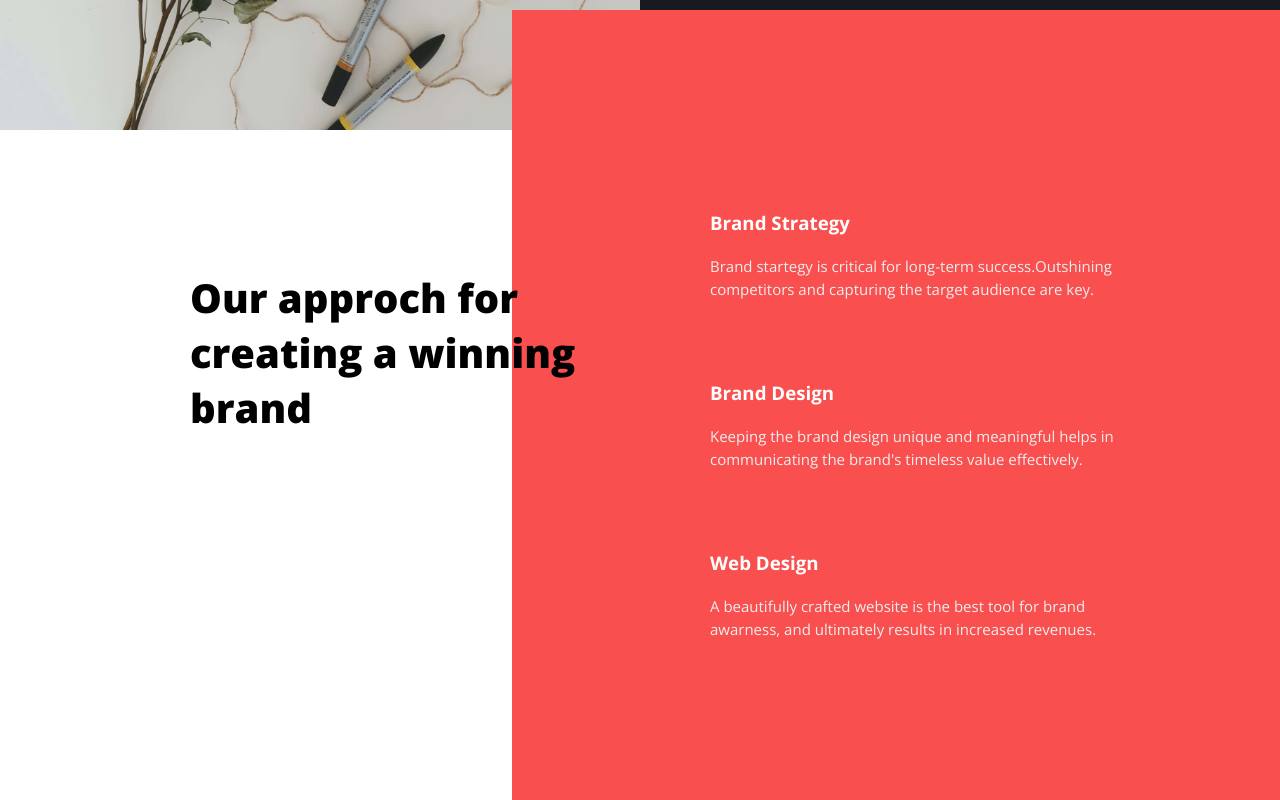
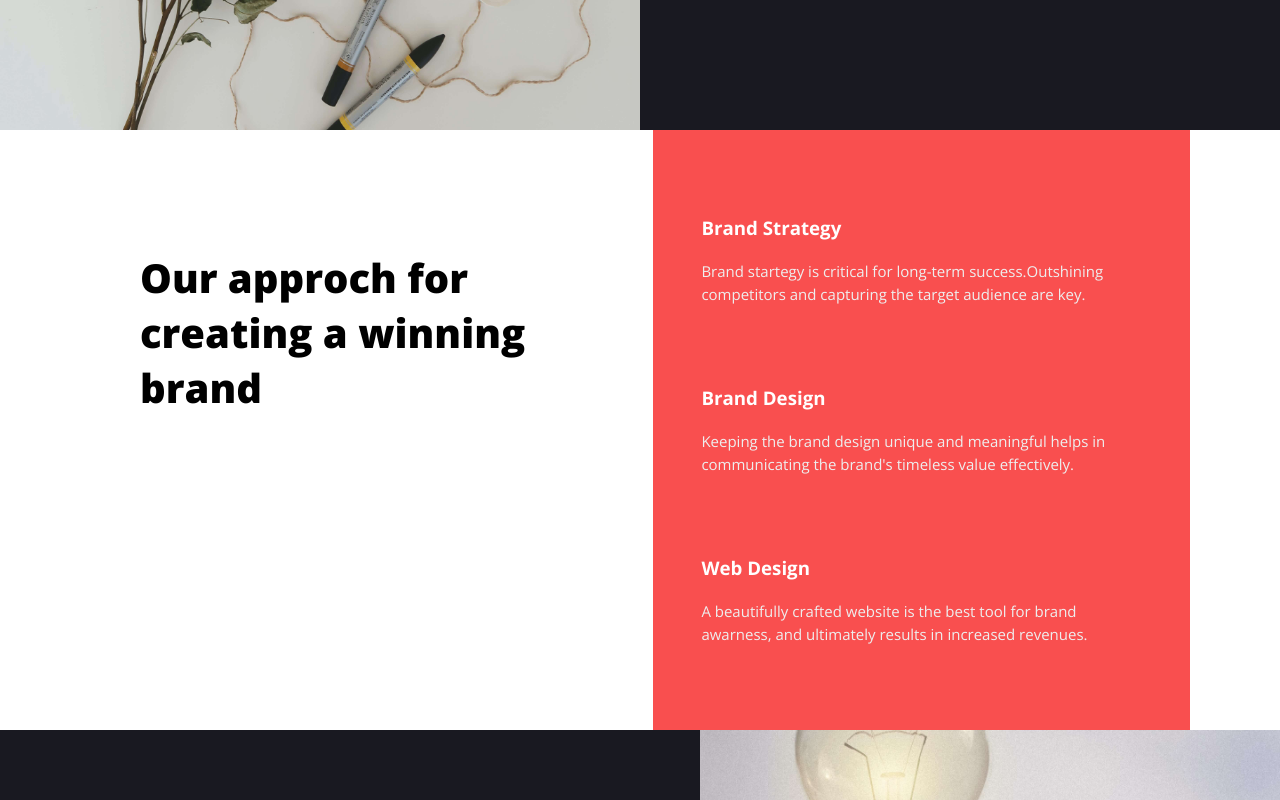
Before and after one commit to nejmiyassine01/creative, a React (Create React App) app: page / in a window 1280 px wide. Shown: the part 1320-2120 px from the top of the page. Built offline with nearby package versions, Linux system fonts and the light colour scheme.

Commit message:
Landing Page Responsive

```diff
--- a/src/App.css
+++ b/src/App.css
@@ -12,34 +12,37 @@ a {
     text-decoration: none;
 }
 
-@media (min-width: 500px) {
-    /* .container {
-        width: 470px;
-        padding: 5px;
-        margin: auto;
-    } */
-}
-
-@media (min-width: 768px){
-    /* .container {
-        width: 750px;
-        padding: 10px;
-        margin: auto;
-    } */
-}
-
-@media (min-width: 1024px) {
-    /* .container {
-        width: 1000px;
-        padding: 10px;
-        margin: auto;
-    } */
-}
-
-@media (min-width: 1200px){
+@media (max-width: 767px) {
     .container {
-        width: 1100px;
+        max-width: 720px;
         padding: 20px;
         margin: auto;
     }
 }
+
+/* Medium devices (tablets, 768px and up) */
+@media (min-width: 768px) {
+    .container {
+        max-width: 720px;
+        padding: 20px;
+        margin: auto;
+    }
+}
+
+/* Large devices (desktops, 992px and up) */
+@media (min-width: 992px) {
+    .container {
+        max-width: 960px;
+        padding: 0 20px;
+        margin: auto;
+    }
+}
+
+/* Extra large devices (large desktops, 1200px and up) */
+@media (min-width: 1200px) {
+    .container {
+        max-width: 1140px;
+        padding: 0 20px;
+        margin: auto;
+    }
+}
--- a/src/components/Brand/Brand.scss
+++ b/src/components/Brand/Brand.scss
@@ -1,17 +1,18 @@
 .brand {
     position: relative;
     height: 600px;
+    // background-color: #f94f4f;
 
-    &::after {
-        content: '';
-        position: absolute;
-        top: -20%;
-        right: 0;
-        width: 60%;
-        height: 140%;
-        background-color: #f94f4f;
-        z-index: -1;
-    }
+    // &::after {
+    //     background-color: #f94f4f;
+    //     content: '';
+    //     position: absolute;
+    //     top: -20%;
+    //     right: 0;
+    //     width: 60%;
+    //     height: 140%;
+    //     z-index: -1;
+    // }
 
     &_container {
         display: flex;
@@ -19,9 +20,13 @@
     }
 
     &_left {
-        width: 50%;
-        padding-left: 80px;
+        width: 40%;
+        padding-left: 50px;
         padding-top: 120px;
+
+        @media (min-width: 992px) {
+            width: 100%;
+        }
 
         & h2 {
             width: 400px;
@@ -31,10 +36,18 @@
     }
 
     &_right {
-        width: 50%;
+        display: flex;
+        flex-direction: column;
+        justify-content: center;
+        align-items: center;
+        width: 60%;
+        height: 600px;
         position: relative;
-        padding-top: 20px;
-        padding-left: 50px;
+        background-color: #f94f4f;
+
+        @media (min-width: 992px) {
+            width: 100%;
+        }
 
         & > div {
             padding: 40px 20px;
--- a/src/components/Design/Design.scss
+++ b/src/components/Design/Design.scss
@@ -6,7 +6,6 @@
 
     &_image {
         width: 50%;
-        height: 100%;
         z-index: -10;
 
         & img {
--- a/src/components/Guidelines/Guidelines.scss
+++ b/src/components/Guidelines/Guidelines.scss
@@ -1,5 +1,5 @@
 .guidelines {
-    padding-top: 120px;
+    // padding-top: 120px;
     // display: flex;
     // justify-content: space-between;
     overflow: hidden;
@@ -7,7 +7,7 @@
 
     &_container {
         position: absolute;
-        top: 120px;
+        top: 0;
         left: 0;
         width: 700px;
         height: 400px;
--- a/src/components/LandingPage/LandingPage.jsx
+++ b/src/components/LandingPage/LandingPage.jsx
@@ -17,7 +17,7 @@ function LandingPage() {
                         agency
                     </h2>
                     <p>
-                    Lorem ipsum dolor sit amet, consectetur adipiscing elit, sed do eiusmod tempor incididunt ut labore et dolore magna aliqua. Ut enim ad minim veniam.
+                        Lorem ipsum dolor sit amet, consectetur adipiscing elit, sed do eiusmod tempor incididunt ut labore et dolore magna aliqua. Ut enim ad minim veniam.
                     </p>
                     <button>
                         Learn More
--- a/src/components/LandingPage/LandingPage.scss
+++ b/src/components/LandingPage/LandingPage.scss
@@ -1,12 +1,19 @@
 .landingPage {
-    height: 600px;
     overflow: hidden;
     position: relative;
+
+    @media (min-width: 992px) {
+
+    }
 
     &_image {
         width: 100%;
         height: 600px;
         position: relative;
+
+        @media (max-width: 992px) {
+            height: 400px;
+        }
 
         &::after {
             content: '';
@@ -17,6 +24,13 @@
             height: 100%;
             background: rgb(255,255,255);
             background: linear-gradient(90deg, rgba(255,255,255,1) 0%, rgba(255,255,255,1) 50%, rgba(255,255,255,0) 100%);
+
+            @media (max-width: 992px) {
+                width: 70%;
+                height: 100%;
+                background: transparent;
+            }
+
         }
 
         & img {
@@ -32,14 +46,30 @@
         width: 500px;
         color: #000;
 
+        @media (max-width: 992px) {
+            position: relative;
+            padding: 20px 0;
+            left: 0;
+            width: 100%;
+            height: 100%;
+        }
+
         & h2 {
             font-size: 60px;
             font-weight: 800;
+
+            @media (max-width: 992px) {
+                font-size: 50px;
+            }
         }
 
         & p {
             padding: 20px 0;
             line-height: 1.5;
+
+            @media (max-width: 992px) {
+                font-size: 25px;
+            }
         }
 
         & button {
```
Also changed, not shown: 1 other file (tests, documents, lock files or other folders).
